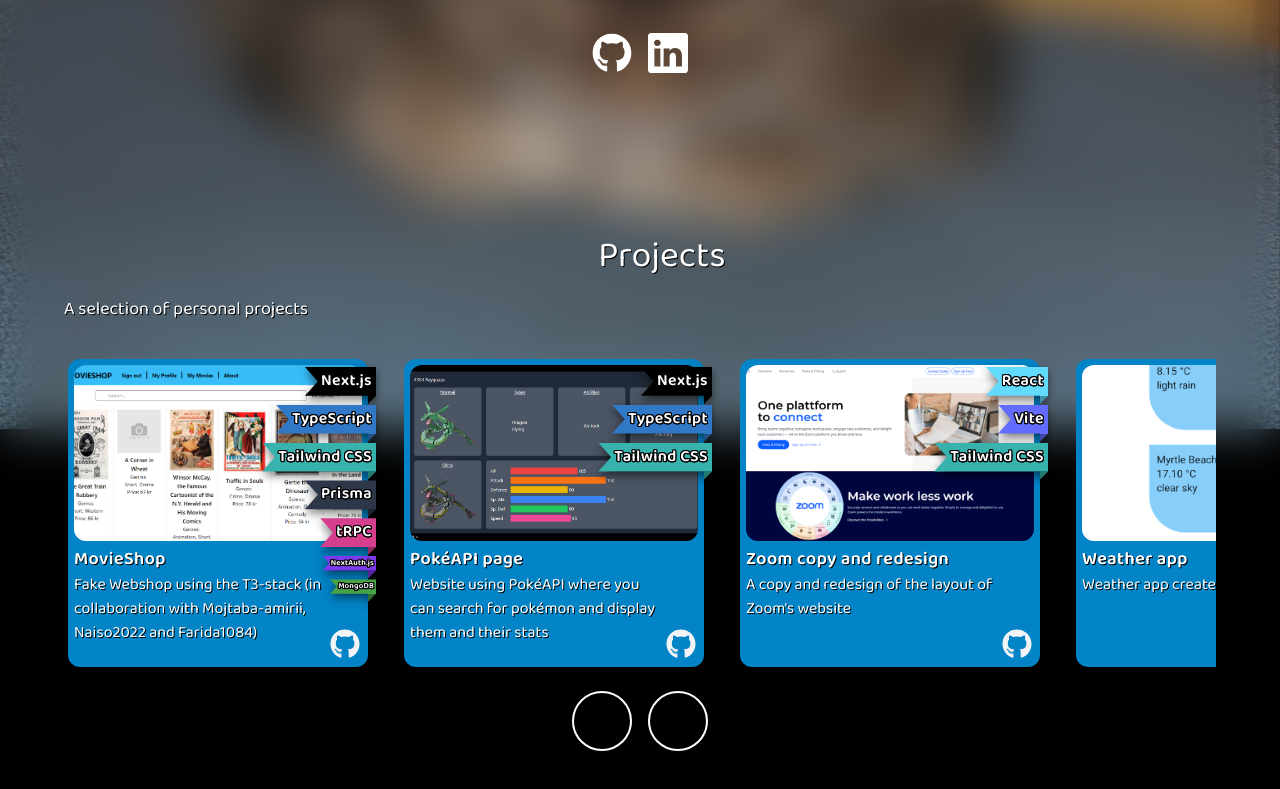
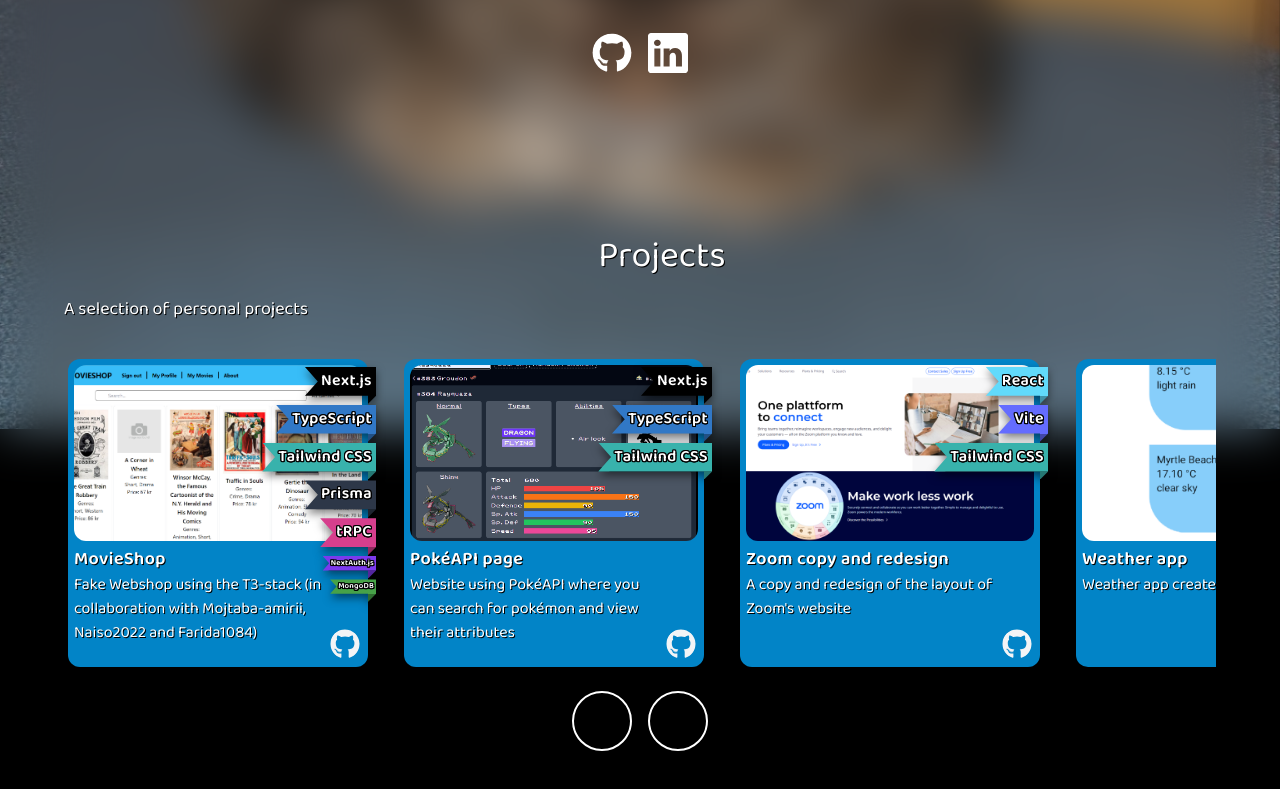
Before and after one commit to richard-ejdling/portfolio, a Next.js app: page / in a window 1280 px wide. Shown: the part 371-1160 px from the top of the page. Built offline with nearby package versions, Linux system fonts and the light colour scheme; some icons are missing; a web font is replaced by a local one.

Commit message:
updated pokeapi page

```diff
--- a/src/pages/Projects.js
+++ b/src/pages/Projects.js
@@ -39,10 +39,10 @@
   {
     id: 2,
     title: "PokéAPI page",
-    desc: "Website using PokéAPI where you can search for pokémon and display them and their stats",
-    img: "/project-img/pokéAPI.png",
+    desc: "Website using PokéAPI where you can search for pokémon and view their attributes",
+    img: "/project-img/pokeapi2.png",
     alt: "PokéAPI page",
-    url: "https://next-pokemonapi.vercel.app/",
+    url: "https://riej-pokemonapi.vercel.app/",
     gitHub: "https://github.com/richard-ejdling/next-pokemonapi",
     techs: ["next", "typescript", "tailwind"],
   },
```
Also changed, not shown: public/project-img/pokeapi2.png (added), public/project-img/pokéAPI.png.
